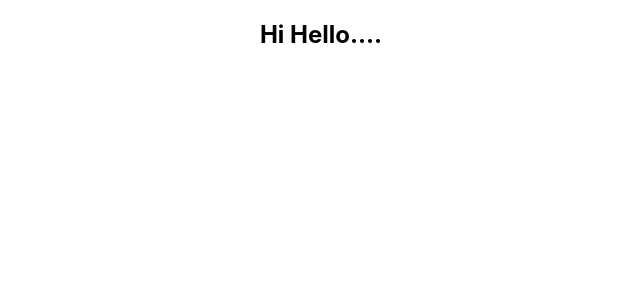
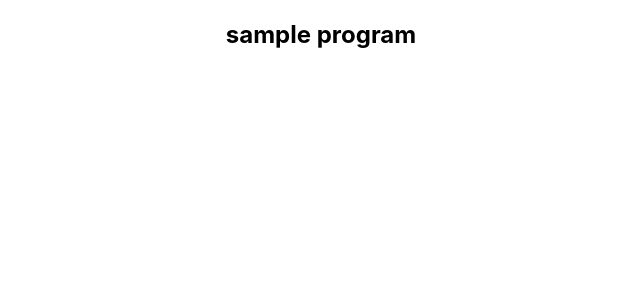
Before and after one commit to BijjamVijayReddy/Ecommerce-FE, a React (Create React App) app: page / in a window 1280 px wide. Shown: the top 300 px of the page, without its empty margins (319-959 px from the left). Built offline with nearby package versions, Linux system fonts and the light colour scheme.

Commit message:
app.js is prat

```diff
--- a/src/App.js
+++ b/src/App.js
@@ -4,7 +4,7 @@ import './App.css';
 function App() {
   return (
     <div className="App">
-      <h2>Hi Hello....</h2>
+      <h2>sample program</h2>
     </div>
   );
 }
```
